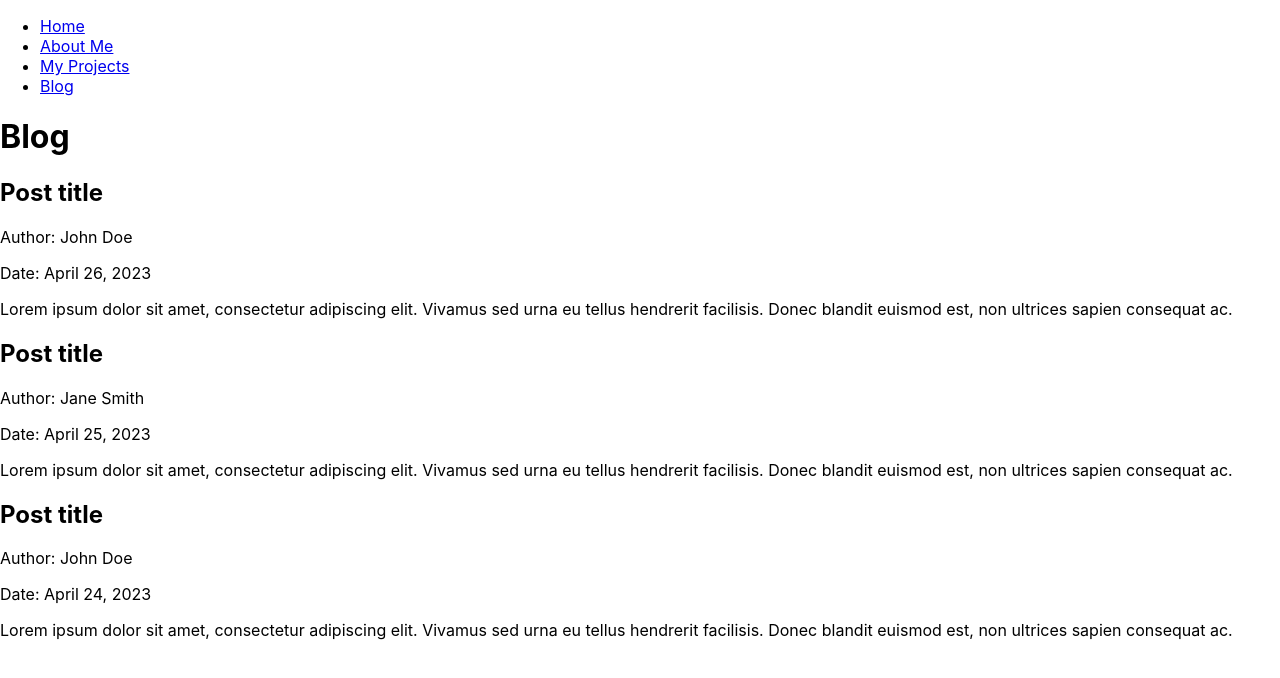
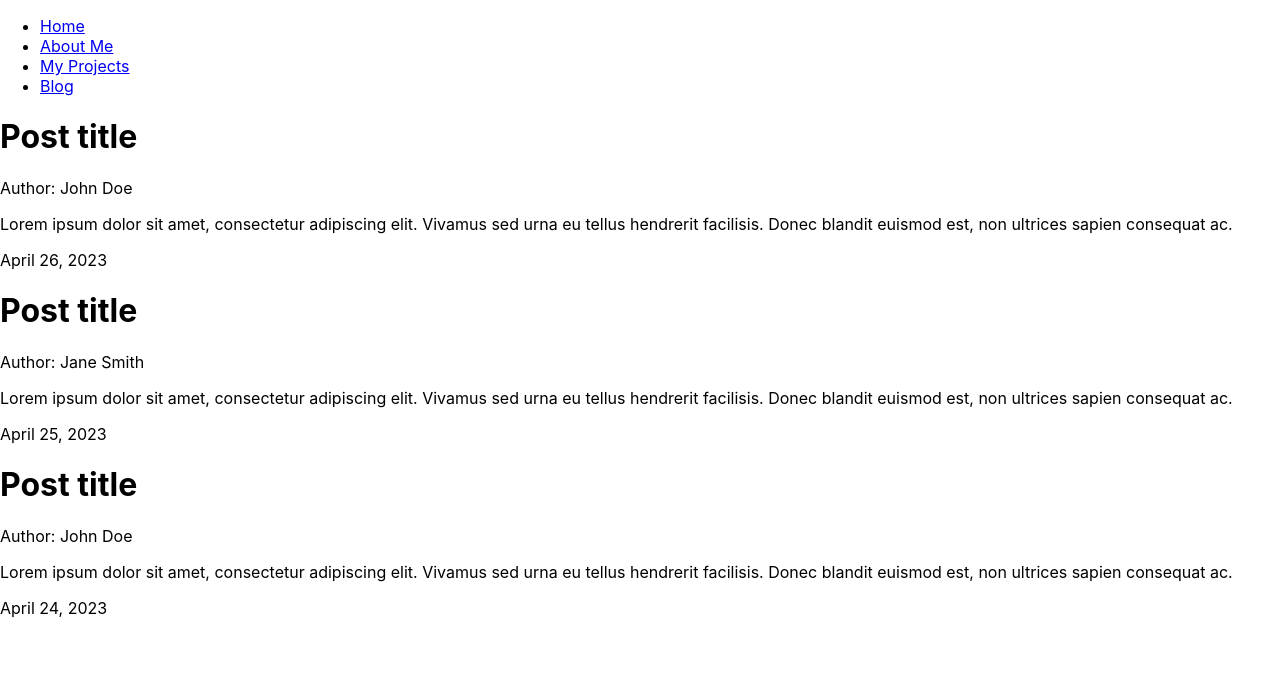
Before and after one commit to WDI-SEA/react-router-portfolio, a React (Create React App) app: page /blog in a window 1280 px wide. Shown: the top 678 px of the page. Built offline with nearby package versions, Linux system fonts and the light colour scheme.

Commit message:
fixed array

```diff
--- a/src/App.js
+++ b/src/App.js
@@ -9,6 +9,31 @@ import Blog from './Blog'
 import Projects from './Projects'
 import Header from './Header'
 import './App.css';
+
+
+
+const blogData = [
+  {
+    title: 'Post title',
+    author: 'John Doe',
+    date: 'April 26, 2023',
+    content: 'Lorem ipsum dolor sit amet, consectetur adipiscing elit. Vivamus sed urna eu tellus hendrerit facilisis. Donec blandit euismod est, non ultrices sapien consequat ac.'
+  },
+  {
+    title: 'Post title',
+    author: 'Jane Smith',
+    date: 'April 25, 2023',
+    content: 'Lorem ipsum dolor sit amet, consectetur adipiscing elit. Vivamus sed urna eu tellus hendrerit facilisis. Donec blandit euismod est, non ultrices sapien consequat ac.'
+  },
+  {
+    title: 'Post title',
+    author: 'John Doe',
+    date: 'April 24, 2023',
+    content: 'Lorem ipsum dolor sit amet, consectetur adipiscing elit. Vivamus sed urna eu tellus hendrerit facilisis. Donec blandit euismod est, non ultrices sapien consequat ac.'
+  }
+];
+
+
 
 function App() {
   return(
@@ -26,7 +51,7 @@ function App() {
           />
           <Route
             path='/blog'
-            element={<Blog />}
+            element={<Blog blogData={blogData}/>}
           />
           <Route
             path='/projects'
--- a/src/Blog.jsx
+++ b/src/Blog.jsx
@@ -1,28 +1,19 @@
-export default function Blog() {
+export default function Blog(props) {
+
+    const blogs = props.blogData.map((data, i) => {
+        return(
+            <div key={`data ${i}`}>
+                <h1>{data.title}</h1>
+                <p>Author: {data.author}</p>
+                <p>{data.content}</p>
+                <p>{data.date}</p>
+            </div>
+            )
+    })
+
     return(
         <div>
-            <h1>Blog</h1>
-            <div class="post">
-                <h2>Post title</h2>
-                <p>Author: John Doe</p>
-                <p>Date: April 26, 2023</p>
-                <p>Lorem ipsum dolor sit amet, consectetur adipiscing elit. Vivamus sed urna eu tellus hendrerit facilisis. Donec blandit euismod est, non ultrices sapien consequat ac.</p>
-
-            </div>
-            <div class="post">
-                <h2>Post title</h2>
-                <p>Author: Jane Smith</p>
-                <p>Date: April 25, 2023</p>
-                <p>Lorem ipsum dolor sit amet, consectetur adipiscing elit. Vivamus sed urna eu tellus hendrerit facilisis. Donec blandit euismod est, non ultrices sapien consequat ac.</p>
-
-            </div>
-            <div class="post">
-                <h2>Post title</h2>
-                <p>Author: John Doe</p>
-                <p>Date: April 24, 2023</p>
-                <p>Lorem ipsum dolor sit amet, consectetur adipiscing elit. Vivamus sed urna eu tellus hendrerit facilisis. Donec blandit euismod est, non ultrices sapien consequat ac.</p>
-
-            </div>
+            {blogs}
         </div>
     )
 }
```
